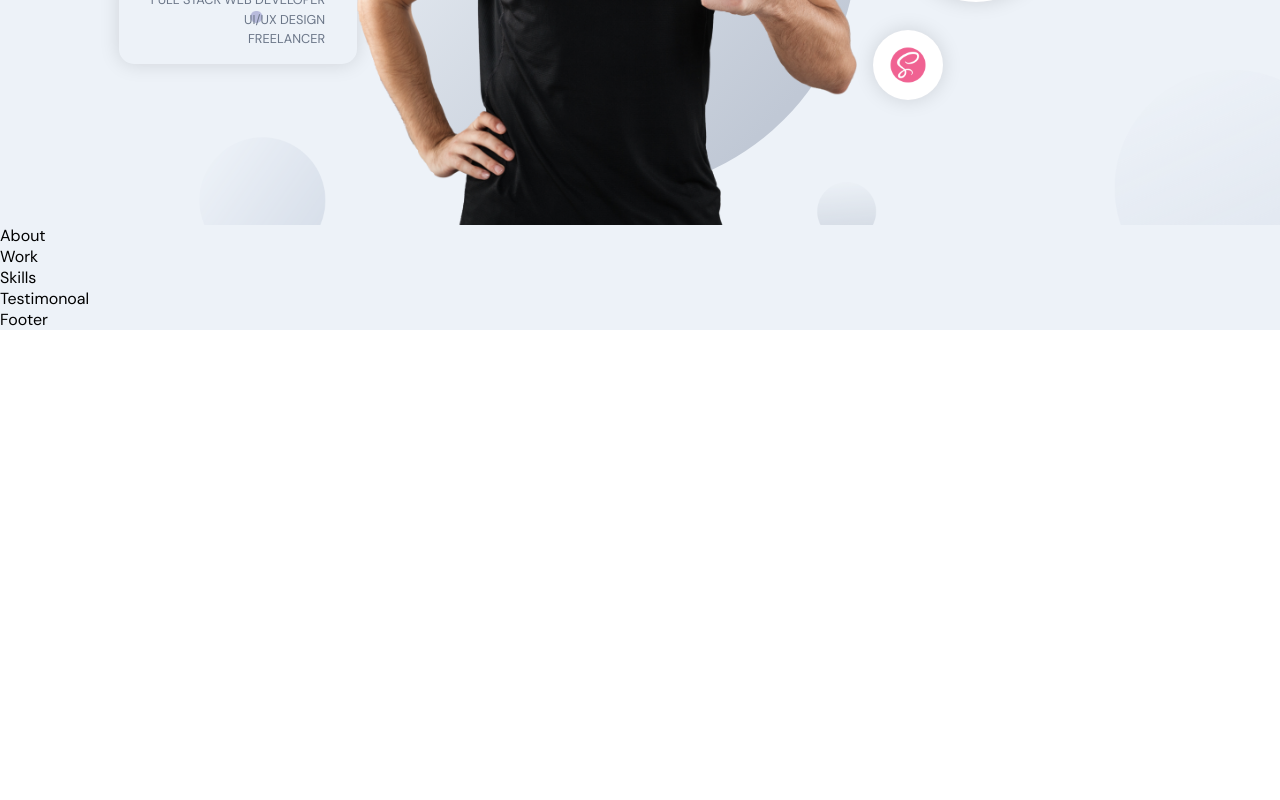
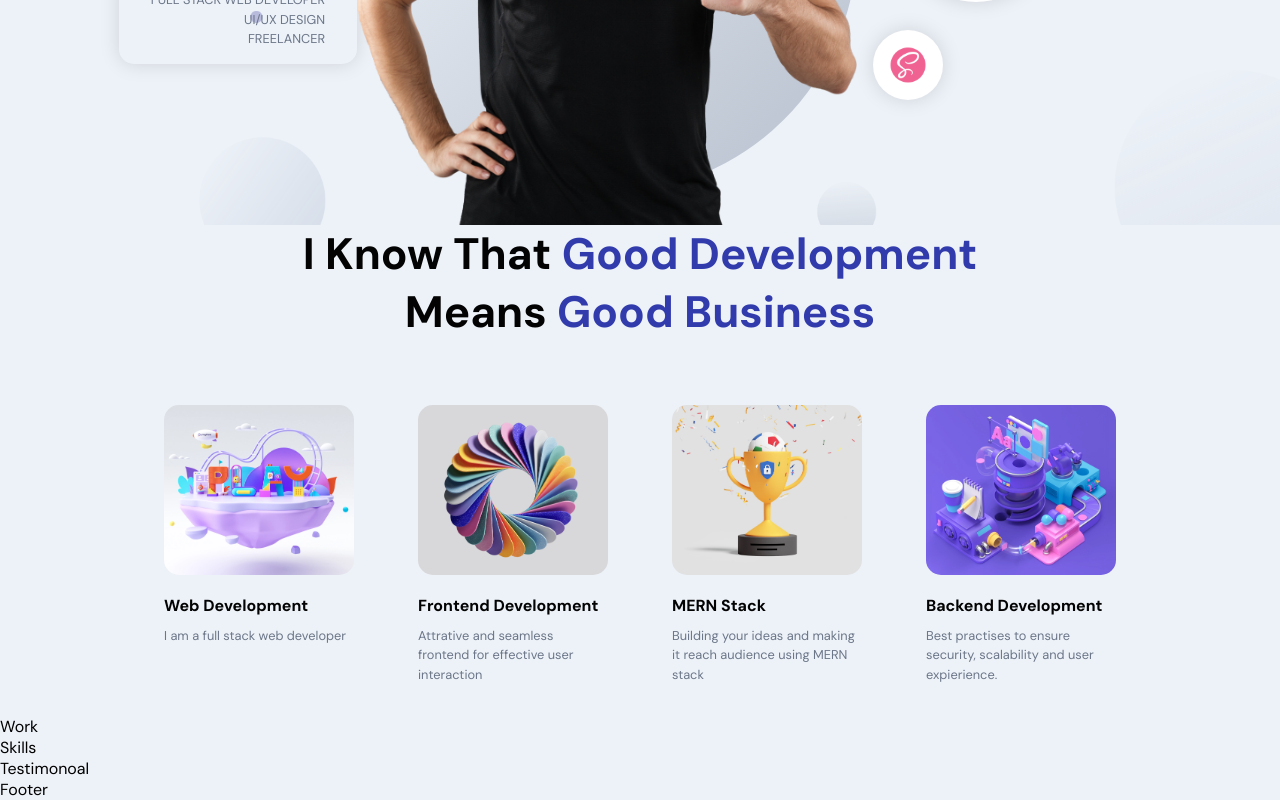
Before and after one commit to Aviral3501/PortFolioWebsite, a React (Create React App) app in the folder frontend/: page / in a window 1280 px wide. Shown: the part 498-1298 px from the top of the page. Before the commit the page ends 828 px from the top, so only its background shows below. Built offline with nearby package versions, Linux system fonts and the light colour scheme.

Commit message:
About section done

```diff
--- a/frontend/src/container/About/About.jsx
+++ b/frontend/src/container/About/About.jsx
@@ -1,11 +1,40 @@
-import React from 'react'
+import {useState,useEffect} from 'react'
 import './About.scss'
+import {motion} from 'framer-motion'
+import {images} from '../../constants'
+
+const abouts = [
+  {title:'Web Development' , description:'I am a full stack web developer' , imageUrl:images.about01},
+  {title:'Frontend Development' , description:'Attrative and seamless frontend for effective user interaction' , imageUrl:images.about02},
+  {title:'MERN Stack' , description:'Building your ideas and making it reach audience using MERN stack' , imageUrl:images.about03},
+  {title:'Backend Development' , description:'Best practises to ensure security, scalability and user expierience.' , imageUrl:images.about04}
+];
+
 
 const About = () => {
   return (
-    <div>
-      About
+    <>
+    <h2 className='head-text'>I know that <span>Good Development </span> <br/>means <span>Good Business</span></h2>
+
+    <div className='app__profiles'>
+      {abouts.map((about,index)=>(
+        <motion.div
+        whileInView={{opacity:1}}
+        whileHover={{scale:1.1}}
+        transition={{duration:0.5 , type:'tween'}}
+        className='app__profile-item'
+        key={about.title+index}
+        >
+          <img src={about.imageUrl} alt={about.title}  />
+          <h2 className='bold-text' style={{marginTop:20}}>{about.title} </h2>
+          <p className='p-text' style={{marginTop:10}}>{about.description} </p>
+
+        </motion.div>
+      ))}
+
+
     </div>
+    </>
   )
 }
 
--- a/frontend/src/container/About/About.scss
+++ b/frontend/src/container/About/About.scss
@@ -0,0 +1,40 @@
+.app__about{
+    flex:1;
+    width: 100%;
+    flex-direction: column;
+}
+
+.app__profiles{
+    display: flex;
+    justify-content: center;
+    align-items: flex-start;
+    flex-wrap: wrap;
+    margin-top: 2rem;
+
+}
+
+.app__profile-item{
+    width:190px;
+    display: flex;
+    justify-content: flex-start;
+    align-items: flex-start;
+    flex-direction: column;
+    margin:2rem;
+
+    img{
+        width: 100%;
+        height: 170px;
+        border-radius: 15px;
+        object-fit: cover;
+    }
+
+    @media screen and (min-width:2000px){
+        width: 370px;
+        margin: 2rem 4rem;
+
+        img{
+            height: 320px;
+        }
+    }
+
+}
```
